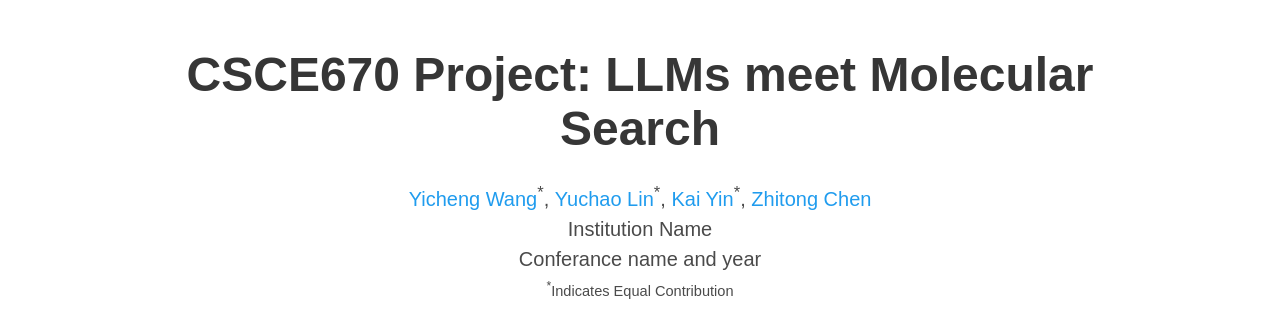
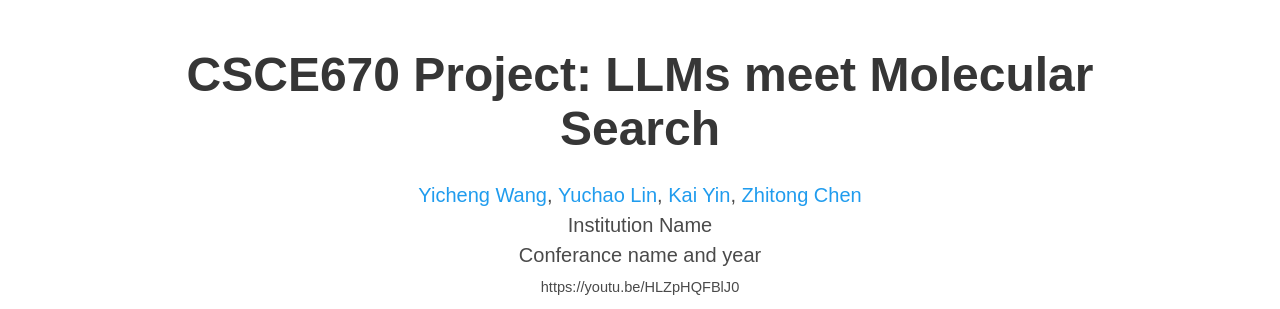
Before and after one commit to YCWangVince/CSCE670_LLMs_meet_Molecular_Search_website, a plain HTML site: page index.html in a window 1280 px wide. Shown: the top 309 px of the page. Drawn offline with nearby package versions, Linux system fonts and the light colour scheme; some icons are missing; a web font is replaced by a local one.

Commit message:
Update index.html

```diff
--- a/index.html
+++ b/index.html
@@ -56,11 +56,11 @@
             <div class="is-size-5 publication-authors">
               <!-- Paper authors -->
               <span class="author-block">
-                <a href="FIRST AUTHOR PERSONAL LINK" target="_blank">Yicheng Wang</a><sup>*</sup>,</span>
+                <a href="FIRST AUTHOR PERSONAL LINK" target="_blank">Yicheng Wang</a>,</span>
                 <span class="author-block">
-                  <a href="SECOND AUTHOR PERSONAL LINK" target="_blank">Yuchao Lin</a><sup>*</sup>,</span>
+                  <a href="SECOND AUTHOR PERSONAL LINK" target="_blank">Yuchao Lin</a>,</span>
                   <span class="author-block">
-                    <a href="SECOND AUTHOR PERSONAL LINK" target="_blank">Kai Yin</a><sup>*</sup>,</span>
+                    <a href="SECOND AUTHOR PERSONAL LINK" target="_blank">Kai Yin</a>,</span>
                     <span class="author-block">
                       <a href="THIRD AUTHOR PERSONAL LINK" target="_blank">Zhitong Chen</a>
                   </span>
@@ -68,7 +68,7 @@
 
                   <div class="is-size-5 publication-authors">
                     <span class="author-block">Institution Name<br>Conferance name and year</span>
-                    <span class="eql-cntrb"><small><br><sup>*</sup>Indicates Equal Contribution</small></span>
+                    <span class="eql-cntrb"><small><br>https://youtu.be/HLZpHQFBlJ0</small></span>
                   </div>
 
                     <div class="column has-text-centered">
```
